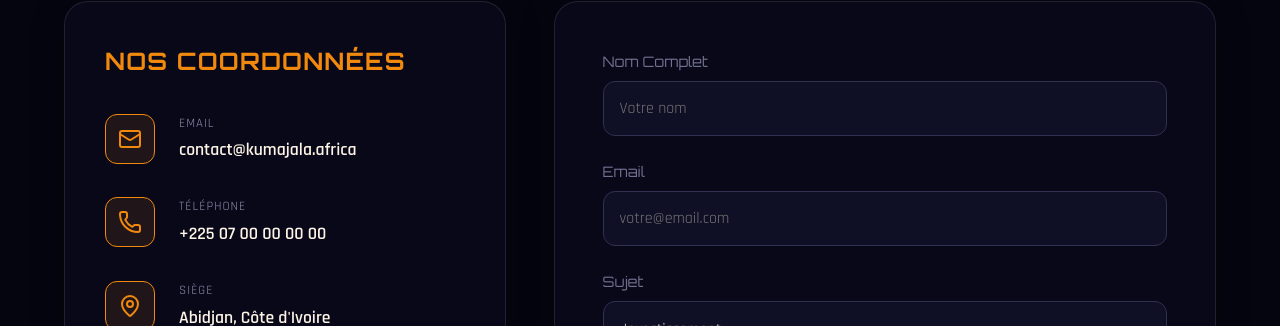
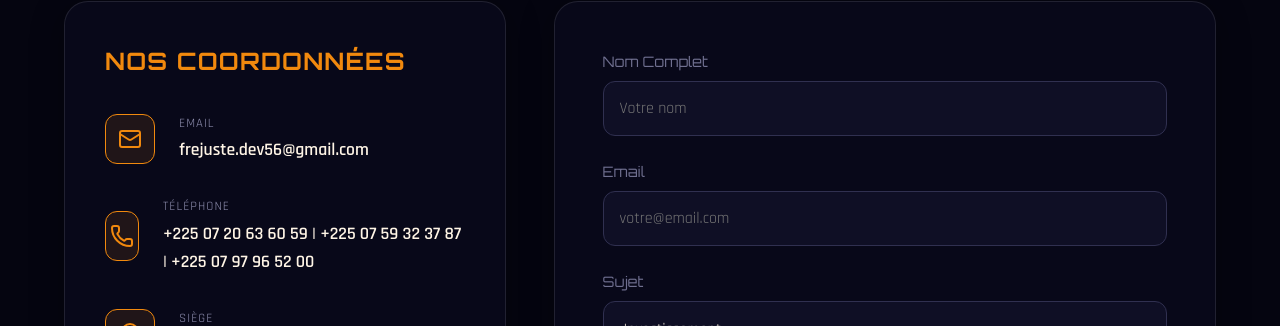
Before and after one commit to EbroVital/kumajala, a Vue app in the folder kumajala-frontend/: page /contact in a window 1280 px wide. Shown: the part 362-688 px from the top of the page. Built offline with nearby package versions, Linux system fonts and the light colour scheme; no server answers.

Commit message:
Update Contact.vue

```diff
--- a/kumajala-frontend/src/views/Contact.vue
+++ b/kumajala-frontend/src/views/Contact.vue
@@ -80,14 +80,14 @@ const handleSubmit = async () => {
               <div class="icon-box"><MailIcon /></div>
               <div>
                 <span class="label">Email</span>
-                <p>contact@kumajala.africa</p>
+                <p>frejuste.dev56@gmail.com</p>
               </div>
             </div>
             <div class="info-item">
               <div class="icon-box"><PhoneIcon /></div>
               <div>
                 <span class="label">Téléphone</span>
-                <p>+225 07 00 00 00 00</p>
+                <p>+225 07 20 63 60 59 | +225 07 59 32 37 87 | +225 07 97 96 52 00</p>
               </div>
             </div>
             <div class="info-item">
```
